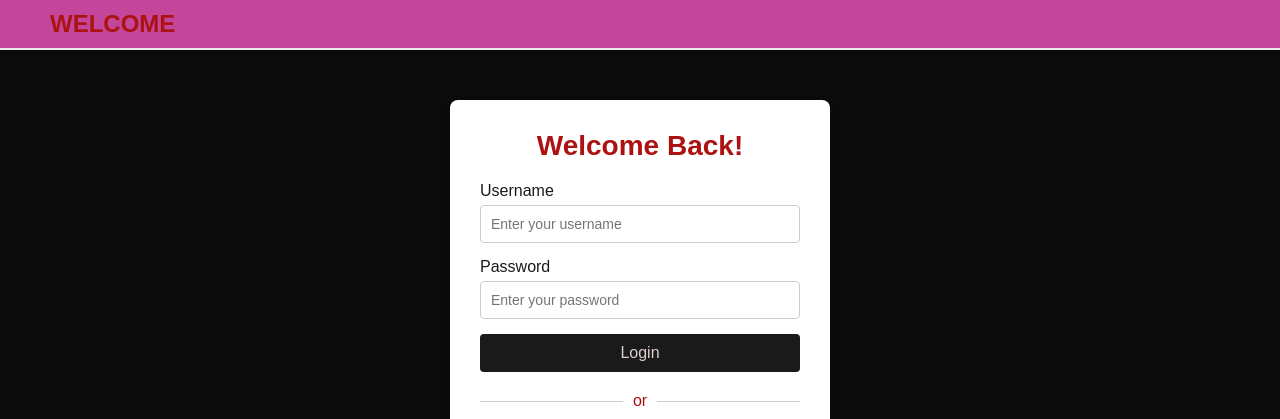
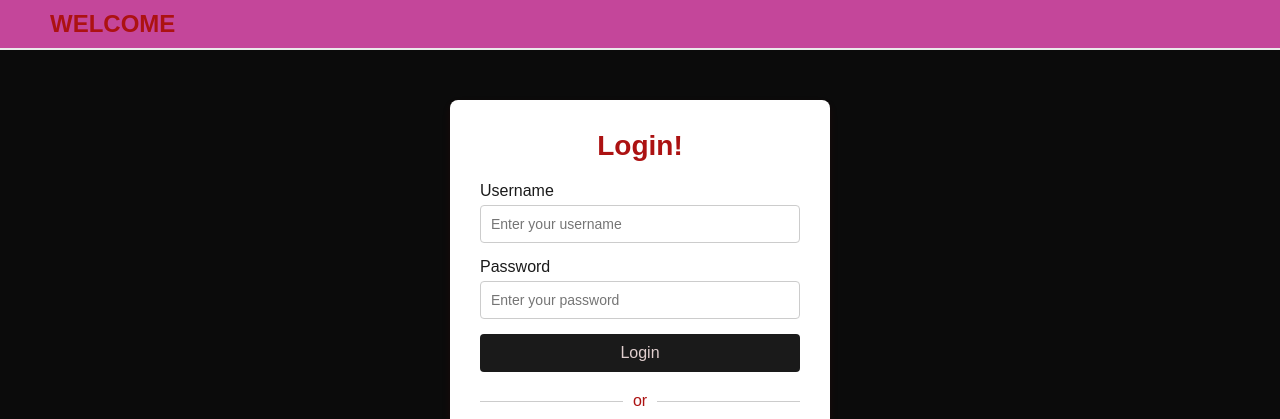
Before and after one commit to Subhadip1122/Login-Page, a plain HTML site: page index.html in a window 1280 px wide. Shown: the top 419 px of the page. Drawn offline with Linux system fonts and the light colour scheme.

Commit message:
Update index.html

```diff
--- a/index.html
+++ b/index.html
@@ -13,7 +13,7 @@
 
     <div class="container">
       <div class="login-container">
-        <h2>Welcome Back!</h2>
+        <h2>Login!</h2>
         <form>
           <label for="username">Username</label>
           <input
```
